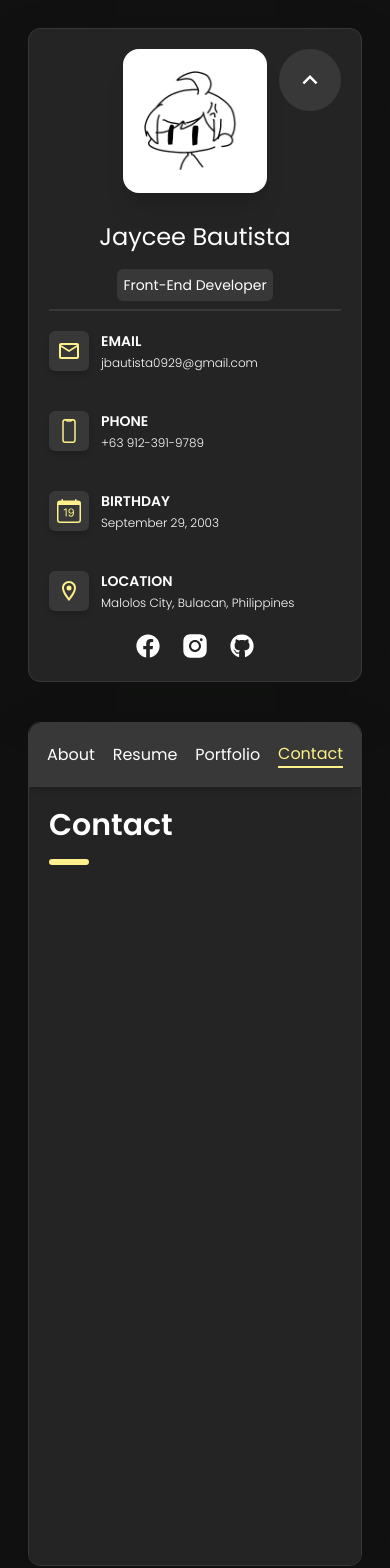
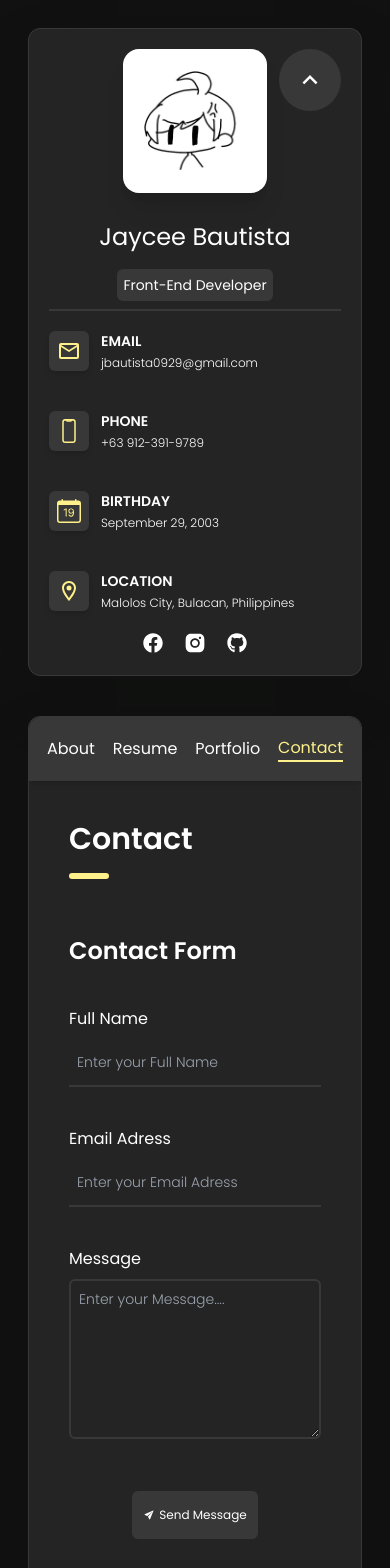
Before and after one commit to Romsaeeeeee/Personal-React-Portfolio, a React (Vite) app: page /contact in a window 390 px wide. Shown: the top 1568 px of the page. Built offline with nearby package versions, Linux system fonts and the light colour scheme.

Commit message:
Contact done & responsiveness

```diff
--- a/src/layout/Container.jsx
+++ b/src/layout/Container.jsx
@@ -9,7 +9,7 @@ const Container = () => {
             <div className="w-[20%] h-full overflow-auto bg-[#232423] rounded-xl shadow-[#101110] shadow-2xl border-[#373837] border tablet:w-full tablet:overflow-hidden">
                 <SidePanel />
             </div>
-            <div className="w-[75%] h-full bg-[#232423] rounded-xl shadow-[#101110] shadow-2xl border-[#373837] border overflow-auto tablet:w-full tablet:h-screen">
+            <div className="w-[75%] h-full bg-[#232423] rounded-xl shadow-[#101110] shadow-2xl border-[#373837] border overflow-auto tablet:w-full">
                 <div className="w-full flex justify-end items-end tablet:sticky">
                     <Topbar />
                 </div>
--- a/src/pages/Contact.jsx
+++ b/src/pages/Contact.jsx
@@ -1,14 +1,35 @@
-import React from "react";
+import { IoIosSend } from "react-icons/io";
 
 const Contact = () => {
+
     return (
-        <div className="h-full w-full flex flex-col justify-start items-center gap-14 p-5 text-white animate-fadeIn transition-all">
+        <div className="h-full w-full flex flex-col justify-start items-center gap-14 p-10 text-white animate-fadeIn transition-all">
             <div className="w-full flex flex-col justify-start items-start gap-7">
                 <div className="flex flex-col gap-4">
                     <p className="text-3xl font-semibold">Contact</p>
                     <span className="w-10 border-b-[6px] border-yellow-200 rounded-md"></span>
                 </div>
             </div>
+            <div className="w-full flex flex-col justify-start items-start gap-10">
+                <p className="text-2xl font-semibold">Contact Form</p>
+                <div className="w-full flex justify-start items-start gap-10 tablet:flex-col">
+                    <div className="w-full flex flex-col justify-start items-start gap-2 text-white">
+                        <label>Full Name</label>
+                        <input type="text" placeholder="Enter your Full Name" className="w-full h-12  p-2 bg-transparent border-b-2 outline-none border-[#373837] text-sm font-light  transition-all" />
+                    </div>
+                    <div className="w-full flex flex-col justify-start items-start gap-2 text-white">
+                        <label>Email Adress</label>
+                        <input type="email" placeholder="Enter your Email Adress" className="w-full h-12  p-2 bg-transparent border-b-2 outline-none border-[#373837] text-sm font-light   transition-all" />
+                    </div>
+                </div>
+                <div className="w-full flex flex-col justify-start items-start gap-2 text-white">
+                    <label>Message</label>
+                    <textarea placeholder="Enter your Message...." className="w-full max-h-40 min-h-40  p-2 bg-transparent rounded-md border-2 outline-none border-[#373837] text-sm font-light   transition-all overflow-visible" />
+                </div>
+            </div>
+            <div className="w-full h-20 flex justify-end items-center tablet:justify-center pb-10">
+                <button className="w-1/6 h-12 flex justify-center items-center gap-1 rounded-md bg-[#373837] hover:text-yellow-200 transition hover:border-2 hover:border-white hover:bg-transparent tablet:w-1/2 tablet:text-xs "><span><IoIosSend /></span>  Send Message</button>
+            </div>
         </div>
     );
 };
--- a/src/pages/SidePanel.jsx
+++ b/src/pages/SidePanel.jsx
@@ -86,7 +86,7 @@ const SidePanel = () => {
       <div
         className={`${hide == true
           ? "hidden"
-          : "w-full h-fit flex justify-center items-center gap-5 text-2xl"
+          : "w-full h-fit flex justify-center items-center gap-5 text-xl"
           } `}
       >
         <a
@@ -96,7 +96,7 @@ const SidePanel = () => {
           <FaFacebook />
         </a>
         <a
-          className="text-3xl hover:text-yellow-200 transition-all duration-300"
+          className="text-2xl hover:text-yellow-200 transition-all duration-300"
           href=""
         >
           <AiFillInstagram />
```
